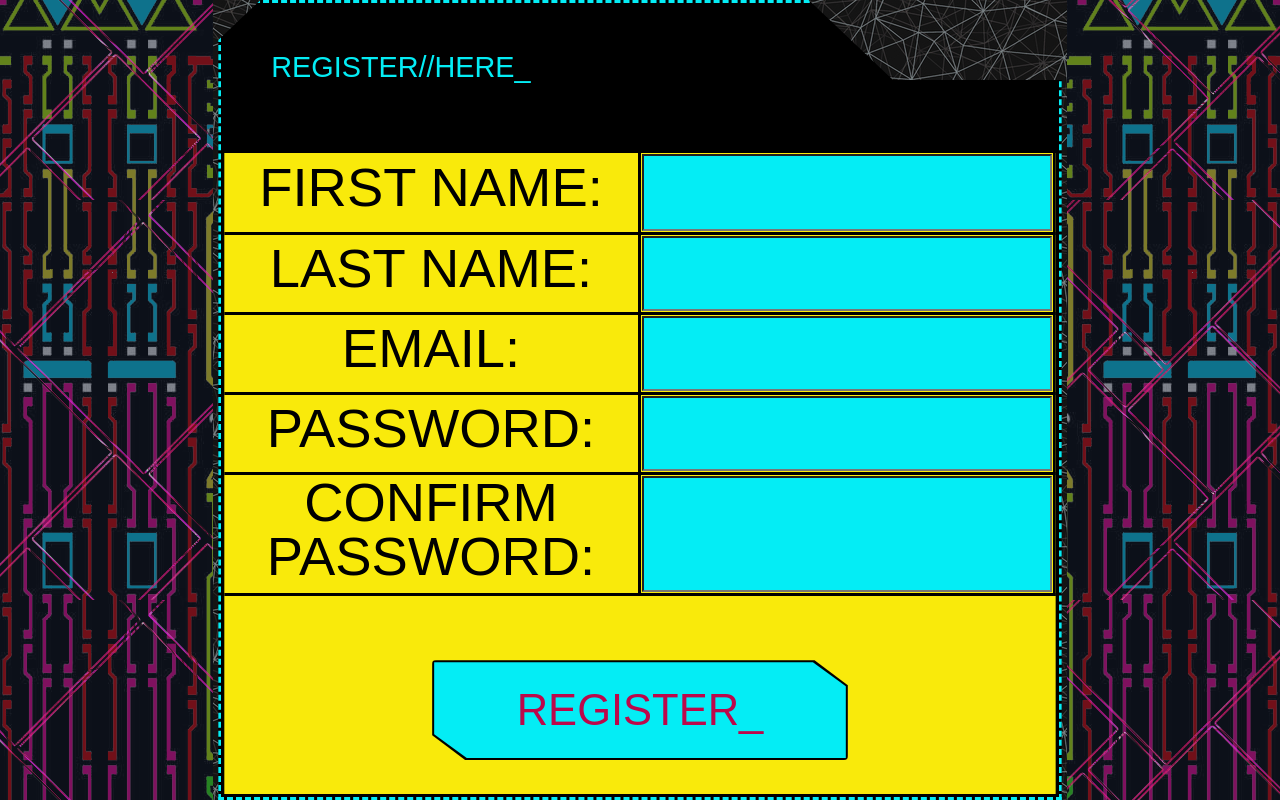
After one commit to MihaiNastase/Cybertek, a PHP site: page /PAGES/registration.php in a window 1280 px wide. The commit adds this page. Run offline with PHP 8.4, Linux system fonts and the light colour scheme; some web fonts are replaced.

Commit message:
Registration done

```diff
--- a/PAGES/landing_page.html
+++ b/PAGES/landing_page.html
@@ -35,7 +35,7 @@
       <div class="hidden-xs hidden-sm col-md-2"></div>
       <div class="col-xs-6 col-sm-11 col-md-3">
 
-          <button class="btn btn--secondary" onclick="window.location.href='register.php';">
+          <button class="btn btn--secondary" onclick="window.location.href='registration.php';">
             <span class="btn__content">CREATE ACCOUNT_</span>
             <span class="btn__glitch"></span>
           </button>
--- /dev/null
+++ b/PAGES/registration.php
@@ -0,0 +1,124 @@
+<?php include('../PHP/database_registration.php') ?>
+<!doctype html>
+<html lang="en">
+<head>
+    <meta charset="UTF-8">
+    <meta name="viewport" content="width=device-width, initial-scale=1">
+
+    <link rel="stylesheet" href="https://cdn.jsdelivr.net/npm/bootstrap@4.5.3/dist/css/bootstrap.min.css" integrity="sha384-TX8t27EcRE3e/ihU7zmQxVncDAy5uIKz4rEkgIXeMed4M0jlfIDPvg6uqKI2xXr2" crossorigin="anonymous">
+    <link rel="stylesheet" href="../STYLES/main_style.css">
+    <link rel="stylesheet" href="../STYLES/form_style.css">
+
+    <link rel="icon" href="../MEDIA/cybertek.ico" type="image/ico">
+    <title>REGISTRATION_</title>
+</head>
+
+<body>
+  <div id="parallax_2">
+  </div>
+
+  <div class="container-flow">
+    <div class="content col-sm-10 col-md-8"></div>
+    <div class="row">
+      <div class="hidden-xs col-sm-1 col-md-2"></div>
+      <div class="col-xs-12 col-sm-10 col-md-8">
+        <div class = "form_shape">
+          <?php include('../PHP/errors_registration.php'); ?>
+          <div class = "form_content">
+            <form method="post" action="registration.php">
+              <table>
+                          <tr>
+                            <td>
+                              <label for="fname">First Name: </label>
+                            </td>
+                            <td>
+                              <input type="text" name = "firstName" id="fname" value="<?php echo $firstName; ?>" />
+                            </td>
+                          </tr>
+
+                          <tr>
+                            <td>
+                              <label for="lname">Last Name: </label>
+                            </td>
+                            <td>
+                              <input type="text" name = "lastName" id="lname" value="<?php echo $lastName; ?>" />
+                            </td>
+                          </tr>
+
+                          <tr>
+                            <td>
+                              <label for="mail">Email: </label>
+                            </td>
+                            <td>
+                              <input type="email" name = "email" id="mail" value="<?php echo $email; ?>" />
+                            </td>
+                          </tr>
+
+                          <tr>
+                            <td>
+                              <label for="passwd">Password: </label>
+                            </td>
+                            <td>
+                              <input type="password" name = "password" id="passwd" />
+                            </td>
+                          </tr>
+                          <tr>
+                            <td>
+                              <label for="repasswd">Confirm Password: </label>
+                            </td>
+                            <td>
+                              <input type="password" name = "repassword" id="repasswd" />
+                            </td>
+                          </tr>
+                </table>
+                        <button class="btn" type="submit" name="reg_user">
+                          <span class="btn__content">REGISTER_</span>
+                        </button>
+            </form>
+          </div>
+        </div>
+      </div>
+      <div class="hidden-xs col-sm-1 col-md-2"></div>
+  </div>
+  </div>
+
+
+    </div>
+  </div>
+  <script src="https://code.jquery.com/jquery-3.5.1.slim.min.js" integrity="sha384-DfXdz2htPH0lsSSs5nCTpuj/zy4C+OGpamoFVy38MVBnE+IbbVYUew+OrCXaRkfj" crossorigin="anonymous"></script>
+  <script src="https://cdn.jsdelivr.net/npm/popper.js@1.16.1/dist/umd/popper.min.js" integrity="sha384-9/reFTGAW83EW2RDu2S0VKaIzap3H66lZH81PoYlFhbGU+6BZp6G7niu735Sk7lN" crossorigin="anonymous"></script>
+  <script src="https://cdn.jsdelivr.net/npm/bootstrap@4.5.3/dist/js/bootstrap.min.js" integrity="sha384-w1Q4orYjBQndcko6MimVbzY0tgp4pWB4lZ7lr30WKz0vr/aWKhXdBNmNb5D92v7s" crossorigin="anonymous"></script>
+
+  <script>
+  (function() {
+      // Add event listener
+      document.addEventListener("mousemove", parallax);
+      const elem = document.querySelector("#parallax_2");
+      // Magic happens here
+      function parallax(e) {
+          let _w = window.innerWidth/2;
+          let _h = window.innerHeight/2;
+          let _mouseX = e.clientX;
+          let _mouseY = e.clientY;
+          let _depth1 = `${50 - (_mouseX - _w) * 0.01}% ${50 - (_mouseY - _h) * 0.01}%`;
+          let _depth2 = `${50 - (_mouseX - _w) * 0.02}% ${50 - (_mouseY - _h) * 0.02}%`;
+          let x = `${_depth2}, ${_depth1}`;
+          //console.log(x);
+          elem.style.backgroundPosition = x;
+      }
+
+  })();
+  </script>
+  <script>
+  (function() {
+    var element = document.getElementById("fail");
+    if(typeof(element) != 'undefined' && element != null){
+       document.querySelector(".form_shape").classList.add("fail");
+   }
+
+
+  })();
+  </script>
+  </body>
+
+  </html>
--- /dev/null
+++ b/PHP/database_registration.php
@@ -0,0 +1,86 @@
+<!DOCTYPE html>
+<?php
+	session_start();
+
+	// initializing variables
+	$lastName = "";
+  $firstName = "";
+	$email    = "";
+	$errors = array();
+
+  //create connection
+  $conn = new mysqli('localhost', 'root', '', 'cybertech');
+  //check connection
+  if ($conn->connect_error) {
+      die("Connection failed: " . $conn->connect_error);
+  }
+
+	// REGISTER USER
+	if (isset($_POST['reg_user'])) {
+	  // receive all input values from the form
+	  $firstName = mysqli_real_escape_string($conn, $_POST['firstName']);
+		$lastName = mysqli_real_escape_string($conn, $_POST['lastName']);
+	  $email = mysqli_real_escape_string($conn, $_POST['email']);
+	  $password = mysqli_real_escape_string($conn, $_POST['password']);
+	  $repassword = mysqli_real_escape_string($conn, $_POST['repassword']);
+
+	  // form validation: ensure that the form is correctly filled ...
+	  // by adding (array_push()) corresponding error unto $errors array
+	  if (empty($firstName)) { array_push($errors, "First name is required"); }
+		if (empty($lastName)) { array_push($errors, "Last name is required"); }
+	  if (empty($email)) { array_push($errors, "Email is required"); }
+	  if (empty($password)) { array_push($errors, "Password is required"); }
+	  if ($password != $repassword) { array_push($errors, "The two passwords do not match"); }
+
+	  // first check the database to make sure a user does not already exist with the email
+	  $user_check_query = "SELECT * FROM customers WHERE email='$email' LIMIT 1";
+	  $result = mysqli_query($conn, $user_check_query);
+	  $user = mysqli_fetch_assoc($result);
+
+	  if ($user) { // if user exists
+	   	if ($user['Email'] === $email) {
+	      array_push($errors, "email already exists");
+	    }
+	  }
+
+		// Register user if there are no errors in the form
+  if (count($errors) == 0) {
+  	$password = md5($password);//encrypt the password before saving in the database
+
+  	$query = "INSERT INTO customers (`UserID`, `Email`, `FirstName`, `LastName`, `Password`, `City`, `AddressFirstLine`, `AddressSecondLine`, `CardNumber`, `ExpiryDate`, `CVS`)
+	      VALUES (NULL, '$email', '$firstName', '$lastName', '$password', NULL, NULL, NULL, NULL, NULL, NULL)";
+  	mysqli_query($conn, $query);
+  	$_SESSION['name'] = $firstName;
+  	$_SESSION['success'] = "LOG//ON//SUCCESS_";
+  	header('location: index.php');
+  }
+}
+
+	/*for testing adding entries
+  $sql = "INSERT INTO customers (`UserID`, `Email`, `FirstName`, `LastName`, `Password`, `City`, `AddressFirstLine`, `AddressSecondLine`, `CardNumber`, `ExpiryDate`, `CVS`) VALUES (NULL, 'MihaiNastae@email.com', 'Mihai', 'Nastase', 'password123', 'Coventry', '06 Ardea Court', 'David Road', '0123456789101112', '2021-11-12', '333')";
+	*/
+
+
+
+	/* OLD METHOD
+  //get info from form using POST
+  $email = $_POST['email'];
+  $lastName = $_POST['lastName'];
+  $firstName = $_POST['firstName'];
+  $password = $_POST['password'];
+
+  $sql = "INSERT INTO customers (`UserID`, `Email`, `FirstName`, `LastName`, `Password`, `City`, `AddressFirstLine`, `AddressSecondLine`, `CardNumber`, `ExpiryDate`, `CVS`)
+      VALUES (NULL, '$email', '$firstName', '$lastName', '$password', NULL, NULL, NULL, NULL, NULL, NULL)";
+
+
+
+
+  if($conn->query($sql) === TRUE) {
+      echo "New record added successfully";
+  } else {
+      echo "Error: " . $sql . "<br>" . $conn->error;
+  }
+
+  $conn->close();
+	*/
+?>
--- /dev/null
+++ b/PHP/errors_registration.php
@@ -0,0 +1,12 @@
+
+<?php
+ $alert = "";
+ if(count($errors) > 0) {
+   $alert = '<div class="errors" id="fail">';
+   foreach ($errors as $error) {
+     $alert .= $error . "_<br>";
+   }
+   $alert .= "</div>";
+ } else { $alert = '<div class="form_header"> register//here_'; }
+ echo $alert;
+?>
--- a/STYLES/form_style.css
+++ b/STYLES/form_style.css
@@ -11,6 +11,17 @@
   display: block;
   }
 
+.errors {
+  margin: 40px;
+  margin-left: 35px;
+  color: red;
+  font-size: calc(2vh);
+}
+
+.form_header {
+  margin: 50px;
+}
+
 .btn__content {background-color: #04edf5; }
 
 .form_shape{
@@ -18,8 +29,7 @@
   width: 100%;
   height: 100vh;
   overflow: hidden;
-  padding-top:50px;
-  border: 0;
+  border: 3px dashed #04edf5;
   margin: auto;
   outline: none;
   background-color: black;
@@ -31,9 +41,11 @@
   clip-path: polygon(5% 0, 70% 0%, 80% 10%, 100% 10%, 100% 100%, 0 100%, 0 5%);
 }
 
+.fail {border: 3px dashed red !important; }
+
 .form_content {
   display: block;
-  width:calc(100%-6px);
+  width:calc(100% - 6px);
   height: calc(100% - 153px);
   padding: 0;
   margin: 0;
@@ -45,7 +57,7 @@
   color:black;
   font-size: calc(1em + 2vw);
   background-color: #f9ea0b;
-  clip-path: clip-path: polygon(0 0, 100% 0, 100% 100%, 0 100%);
+  clip-path: polygon(0 0, 100% 0, 100% 100%, 0 100%);
 }
 
 input {
@@ -69,3 +81,16 @@ table, td {
 }
 
 td {width: 50%; text-align: center;}
+
+@media only screen and ( max-height:700px ) {
+  .btn { min-height: 75px; margin-top: 4vh; }
+  .errors { margin-left: 5px; }
+  .form_content { height: calc(100% - 103px); }
+}
+
+@media only screen and ( max-height:500px ) {
+  .btn { min-height: 50px; margin-top: 2vh; }
+  .errors { margin: 5px; }
+  .form_header { margin: 10px; }
+  .form_content { height: calc(100% - 53px); }
+}
--- a/STYLES/landing_page.css
+++ b/STYLES/landing_page.css
@@ -54,6 +54,10 @@ img {
   }
 }
 
+@media only screen and ( max-height:700px ) {
+  .clock { display: none !important;}
+}
+
 @media only screen and (max-width: 500px) {
   p {
     font-size: calc(1em + 1vw);
--- a/STYLES/main_style.css
+++ b/STYLES/main_style.css
@@ -13,6 +13,7 @@ body{
 
 /*This background works*/
 .content {
+  display: block;
   background-image: url(../MEDIA/content_back.jpg);
   height: auto;
   position: fixed;
--- a/form_example.html
+++ b/form_example.html
@@ -15,7 +15,7 @@
   <div class="row">
     <div class="hidden-xs col-sm-1 col-md-2"></div>
     <div class="col-xs-12 col-sm-10 col-md-8">
-      <div class = "form_shape">
+      <div class = "success form_shape">
         <span style="padding: 20%;">register here</span>
         <div class = "form_content">
           <form target="#">
```
Also changed, not shown: PAGES/register.php (deleted, +0 -109 lines), PHP/database_addentry_register.php (deleted, +0 -46 lines).
